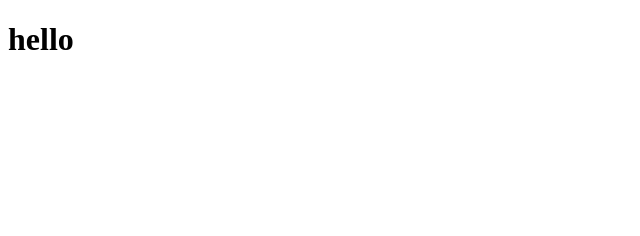
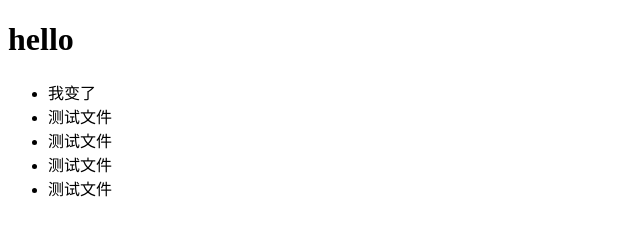
Before and after one commit to z120120/git-demo, a plain HTML site: page index.html in a window 1280 px wide. Shown: the whole page, without its empty margins (0-640 px from the left). Drawn offline with Linux system fonts and the light colour scheme.

Commit message:
修改了

```diff
--- a/index.html
+++ b/index.html
@@ -6,5 +6,12 @@
 	</head>
 	<body>
 		<h1>hello</h1>
+		<ul>
+			<li>我变了</li>
+			<li>测试文件</li>
+			<li>测试文件</li>
+			<li>测试文件</li>
+			<li>测试文件</li>
+		</ul>
 	</body>
 </html>
```
